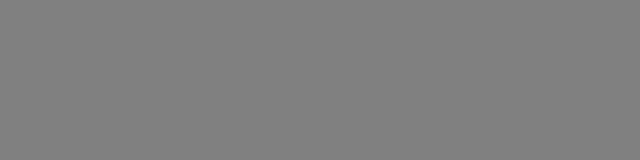
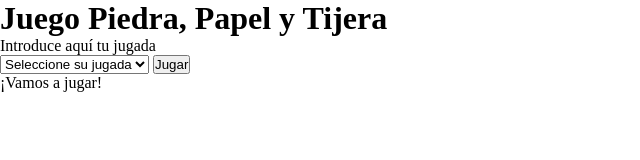
Before and after one commit to irenegwodak/paper-rock-scissors-javascript, a plain HTML site: page index.html in a window 1280 px wide. Shown: the whole page, without its empty margins (0-640 px from the left). Drawn offline with Linux system fonts and the light colour scheme.

Commit message:
add structure html

```diff
--- a/css/style.css
+++ b/css/style.css
@@ -8,5 +8,4 @@ html {
 }
 body{
   font-size: 1.6rem;
-  background-color: grey;
 }
--- a/index.html
+++ b/index.html
@@ -7,7 +7,21 @@
     <title>PIEDRA PAPEL Y TIJERAS</title>
   </head>
   <body>
+    <main>
+      <h1>Juego Piedra, Papel y Tijera</h1>
+      <label for="user-move">Introduce aquí tu jugada</label>
+      <div>
+        <select name="" id="" class="select">
+          <option value="">Seleccione su jugada</option>
+          <option value="rock">Piedra</option>
+          <option value="paper">Papel</option>
+          <option value="scissors">Tijera</option>
+        </select>
+        <button class="js-button">Jugar</button>
+      </div>
+      <p class="js-print-result">¡Vamos a jugar!</p>
 
+    </main>
     <script type="text/javascript" src="./js/main.js"></script>
   </body>
 </html>
```
